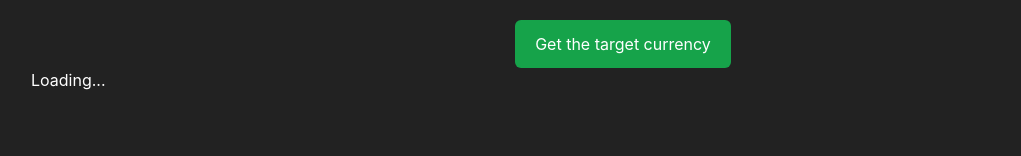
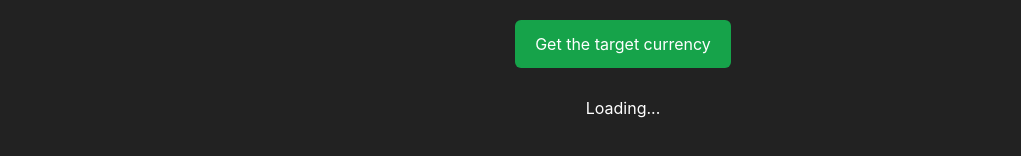
Before and after one commit to sandeepaMallawarachchi/Currency-Converter, a React (Create React App) app in the folder client/: page / in a window 1280 px wide. Shown: the part 532-688 px from the top of the page, without its empty margins (17-1038 px from the left). Built offline with nearby package versions, Linux system fonts and the light colour scheme; no server answers; the HTML template or start-up script is replaced by a standard one.

Commit message:
change home.js

```diff
--- a/client/src/pages/Home.js
+++ b/client/src/pages/Home.js
@@ -116,7 +116,7 @@ export default function Home() {
                     <span className='text-green-500 font-bold'>{amountTarget}</span> in {" "} {currencyNames[targetCurrency]}
                 </section>
             ) : (
-                <span className='text-center'>Loading...</span>
+                <section className='text-center mt-7'>Loading...</section>
             )}
         </div>
     )
```
